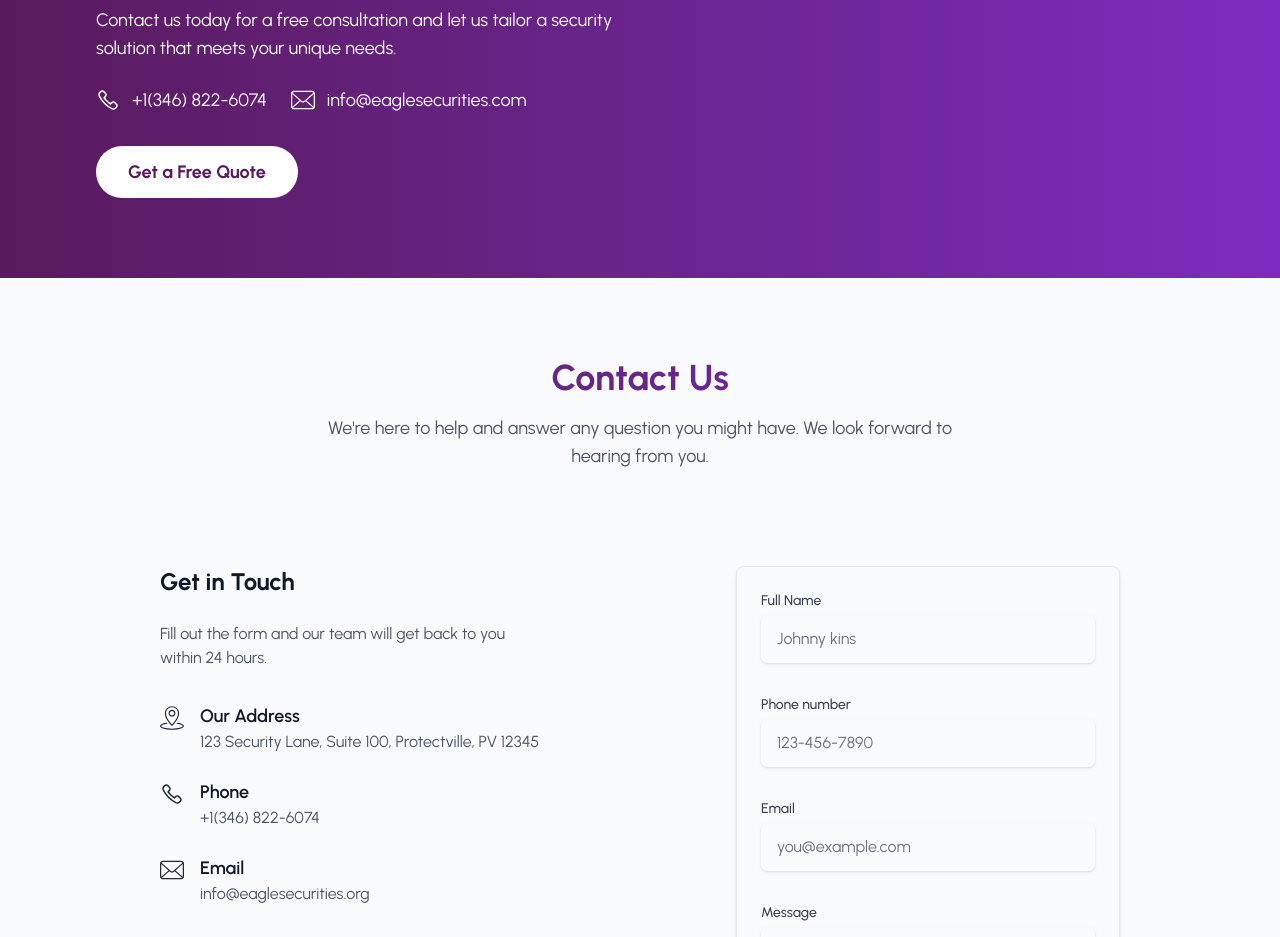
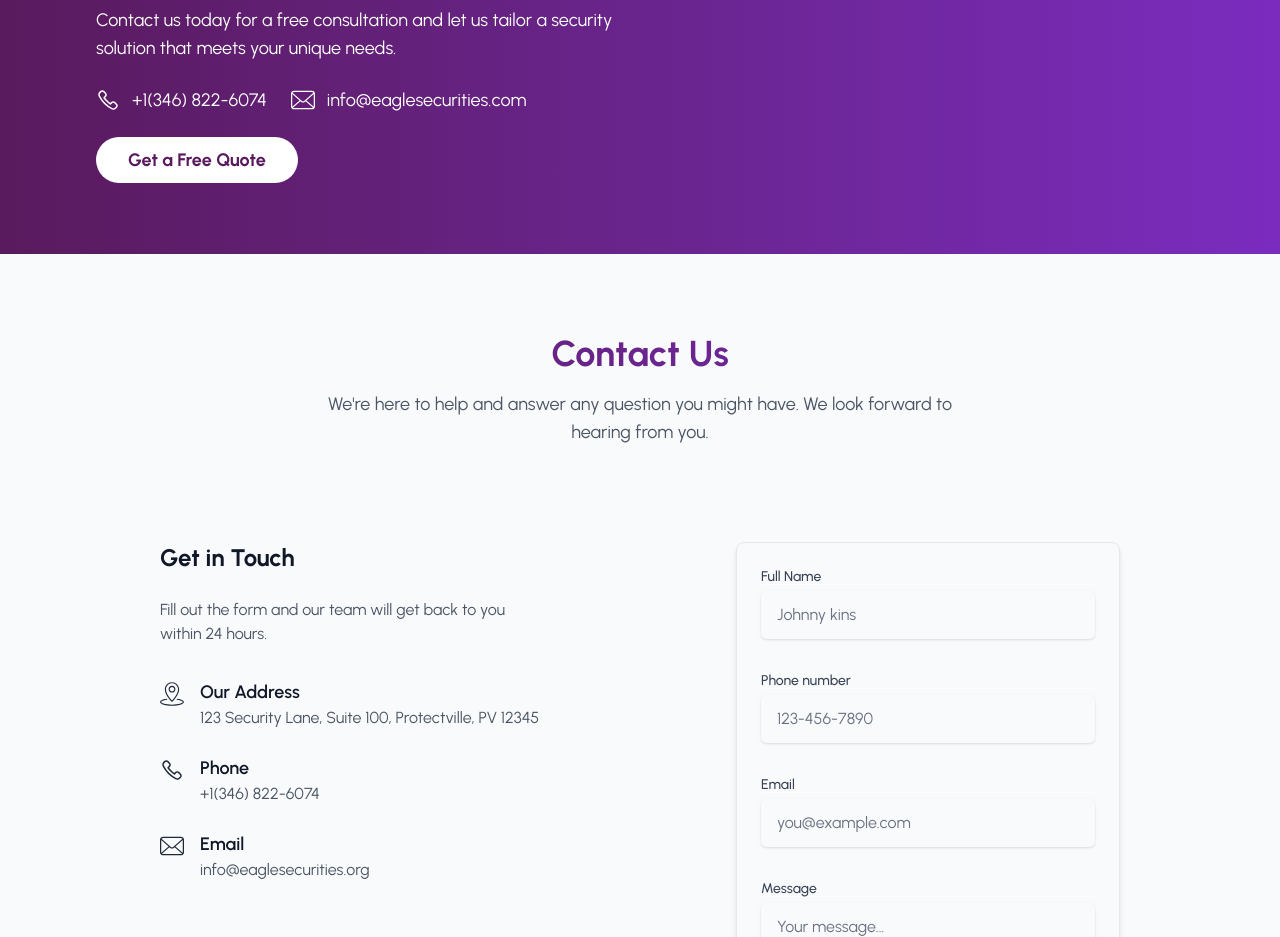
Before and after one commit to MuhammadQaisar/eagle-securities, a Next.js app: page / in a window 1280 px wide. Shown: the part 5420-6357 px from the top of the page. Built offline with nearby package versions, Linux system fonts and the light colour scheme.

Commit message:
Feat: Link 'Get a Free Quote' button in CTA to contact page
Updated the 'Get a Free Quote' button in 'components/ui/Cta/index.jsx' to be a
Next.js Link component. This change allows users to navigate directly
to the '/contact' page when clicking the button, improving user experience.

```diff
--- a/components/ui/Cta/index.jsx
+++ b/components/ui/Cta/index.jsx
@@ -1,6 +1,7 @@
 import React from "react";
 import Image from "next/image";
 import { Phone, Mail } from "lucide-react";
+import Link from "next/link";
 
 export default function Cta() {
   return (
@@ -41,9 +42,12 @@ export default function Cta() {
             </div>
           </div>
 
-          <button className="bg-white text-[#591A5D] hover:bg-red-100 font-bold py-3 px-8 rounded-full text-lg transition duration-300">
+          <Link
+            href="/contact"
+            className="bg-white text-[#591A5D] hover:bg-red-100 font-bold py-3 px-8 rounded-full text-lg transition duration-300"
+          >
             Get a Free Quote
-          </button>
+          </Link>
         </div>
       </div>
 
```
